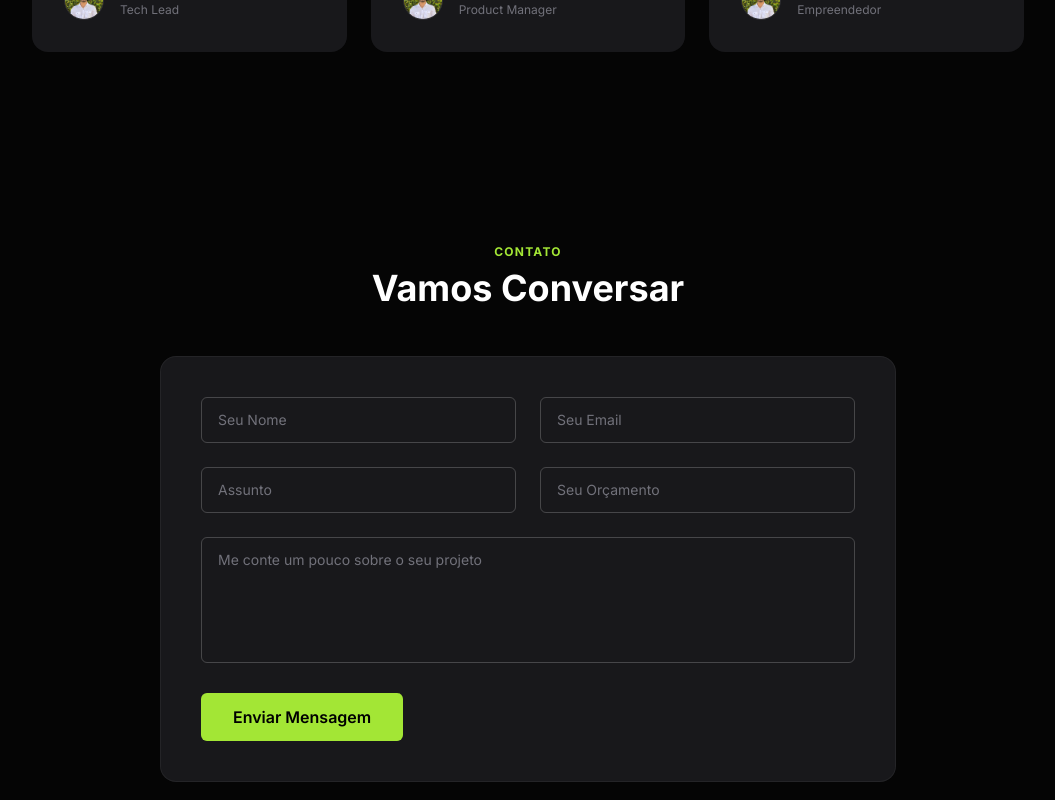
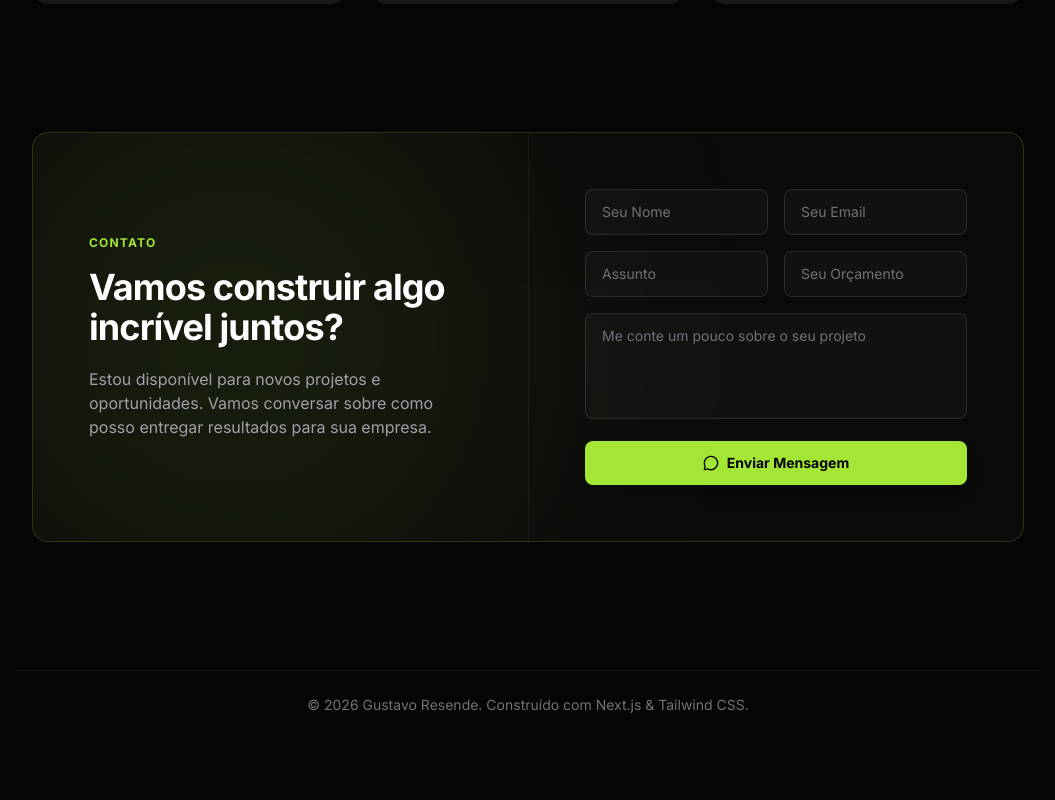
Before and after one commit to Gustavo-Resende/Portfolio, a Next.js app: page / in a window 1280 px wide. Shown: the part 4080-4880 px from the top of the page, without its empty margins (112-1167 px from the left). After the commit the page ends 4851 px from the top, so only its background shows below. Built offline with nearby package versions, Linux system fonts and the light colour scheme.

Commit message:
refactor: Redesign contact section as unified CTA + form split layout
Merge the separate CTA and contact form into a single section with
CTA text on the left and form on the right. Remove standalone
prominent CTA from Testimonials section.

```diff
--- a/src/components/ContactForm.tsx
+++ b/src/components/ContactForm.tsx
@@ -2,6 +2,7 @@
 
 import { motion } from "framer-motion";
 import { useState } from "react";
+import { MessageCircle } from "lucide-react";
 import { useLanguage } from "@/i18n/LanguageContext";
 
 export function ContactForm() {
@@ -11,7 +12,6 @@ export function ContactForm() {
   const handleSubmit = (e: React.FormEvent<HTMLFormElement>) => {
     e.preventDefault();
     setIsSubmitting(true);
-    // Simulate API call
     setTimeout(() => {
       setIsSubmitting(false);
       alert(t.contact.successMessage);
@@ -19,80 +19,88 @@ export function ContactForm() {
   };
 
   return (
-    <section className="py-24 relative z-10 w-full max-w-3xl mx-auto px-4" id="contact">
-      <div className="mb-12 text-center">
-        <span className="text-lime-primary text-xs font-bold tracking-widest uppercase mb-2 block">
+    <section className="py-16 relative z-10 w-full max-w-5xl mx-auto px-4" id="contact">
+      <motion.div
+        initial={{ opacity: 0, y: 30 }}
+        whileInView={{ opacity: 1, y: 0 }}
+        viewport={{ once: true }}
+        className="relative rounded-2xl border border-lime-primary/20 bg-[#0a0a0a] overflow-hidden"
+      >
+        {/* Background glow */}
+        <div className="absolute inset-0 pointer-events-none flex items-center justify-center">
+          <div className="absolute left-0 top-1/2 -translate-y-1/2 w-[400px] h-[400px] rounded-full blur-[150px] opacity-20 bg-[rgba(163,230,53,1)]" />
+        </div>
+
+        <div className="relative z-10 grid grid-cols-1 lg:grid-cols-2">
+          {/* Left — CTA Text */}
+          <div className="flex flex-col justify-center p-8 md:p-12 lg:p-14">
+            <span className="text-lime-primary text-xs font-bold tracking-widest uppercase mb-4 block">
               {t.contact.eyebrow}
             </span>
-        <h2 className="text-3xl md:text-4xl font-bold text-text-heading">{t.contact.title}</h2>
+            <h2 className="text-3xl md:text-4xl font-bold text-white tracking-tight leading-tight mb-5">
+              {t.cta.prominent.title}
+            </h2>
+            <p className="text-text-body text-sm md:text-base leading-relaxed max-w-md">
+              {t.cta.prominent.subtitle}
+            </p>
           </div>
 
-      <motion.form
-        initial={{ opacity: 0, y: 20 }}
-        whileInView={{ opacity: 1, y: 0 }}
-        viewport={{ once: true }}
-        onSubmit={handleSubmit}
-        className="space-y-6 bg-[#18181B] border border-white/5 p-8 md:p-10 rounded-2xl"
-      >
-        <div className="grid grid-cols-1 md:grid-cols-2 gap-6">
-          <div className="space-y-2">
+          {/* Right — Form */}
+          <div className="p-8 md:p-12 lg:p-14 lg:border-l border-t lg:border-t-0 border-white/5">
+            <form onSubmit={handleSubmit} className="space-y-4">
+              <div className="grid grid-cols-2 gap-4">
                 <input
                   type="text"
                   id="name"
                   required
                   placeholder={t.contact.namePlaceholder}
-              className="w-full bg-transparent border border-white/20 rounded-md px-4 py-3 text-text-body placeholder:text-text-muted focus:outline-none focus:border-lime-primary transition-colors text-sm"
+                  className="w-full bg-white/[0.03] border border-white/10 rounded-lg px-4 py-3 text-text-body placeholder:text-text-muted focus:outline-none focus:border-lime-primary/50 transition-colors text-sm"
                 />
-          </div>
-          <div className="space-y-2">
                 <input
                   type="email"
                   id="email"
                   required
                   placeholder={t.contact.emailPlaceholder}
-              className="w-full bg-transparent border border-white/20 rounded-md px-4 py-3 text-text-body placeholder:text-text-muted focus:outline-none focus:border-lime-primary transition-colors text-sm"
+                  className="w-full bg-white/[0.03] border border-white/10 rounded-lg px-4 py-3 text-text-body placeholder:text-text-muted focus:outline-none focus:border-lime-primary/50 transition-colors text-sm"
                 />
               </div>
-        </div>
 
-        <div className="grid grid-cols-1 md:grid-cols-2 gap-6">
-          <div className="space-y-2">
+              <div className="grid grid-cols-2 gap-4">
                 <input
                   type="text"
                   id="subject"
                   required
                   placeholder={t.contact.subjectPlaceholder}
-              className="w-full bg-transparent border border-white/20 rounded-md px-4 py-3 text-text-body placeholder:text-text-muted focus:outline-none focus:border-lime-primary transition-colors text-sm"
+                  className="w-full bg-white/[0.03] border border-white/10 rounded-lg px-4 py-3 text-text-body placeholder:text-text-muted focus:outline-none focus:border-lime-primary/50 transition-colors text-sm"
                 />
-          </div>
-          <div className="space-y-2">
                 <input
                   type="text"
                   id="budget"
                   placeholder={t.contact.budgetPlaceholder}
-              className="w-full bg-transparent border border-white/20 rounded-md px-4 py-3 text-text-body placeholder:text-text-muted focus:outline-none focus:border-lime-primary transition-colors text-sm"
+                  className="w-full bg-white/[0.03] border border-white/10 rounded-lg px-4 py-3 text-text-body placeholder:text-text-muted focus:outline-none focus:border-lime-primary/50 transition-colors text-sm"
                 />
               </div>
-        </div>
 
-        <div className="space-y-2">
               <textarea
                 id="message"
                 required
-            rows={5}
+                rows={4}
                 placeholder={t.contact.messagePlaceholder}
-            className="w-full bg-transparent border border-white/20 rounded-md px-4 py-3 text-text-body placeholder:text-text-muted focus:outline-none focus:border-lime-primary transition-colors resize-none text-sm"
+                className="w-full bg-white/[0.03] border border-white/10 rounded-lg px-4 py-3 text-text-body placeholder:text-text-muted focus:outline-none focus:border-lime-primary/50 transition-colors resize-none text-sm"
               ></textarea>
-        </div>
 
               <button
                 type="submit"
                 disabled={isSubmitting}
-          className="bg-lime-primary hover:bg-[#b4f04b] text-black font-semibold py-3 px-8 rounded-md transition-colors disabled:opacity-50 disabled:cursor-not-allowed mt-4 w-auto inline-block"
+                className="w-full inline-flex items-center justify-center gap-2 bg-lime-primary hover:bg-[#b4f04b] text-black font-bold py-3 rounded-lg transition-all disabled:opacity-50 disabled:cursor-not-allowed shadow-lg hover:scale-[1.02] text-sm"
               >
+                <MessageCircle className="w-4 h-4" />
                 {isSubmitting ? t.contact.submittingText : t.contact.submitText}
               </button>
-      </motion.form>
+            </form>
+          </div>
+        </div>
+      </motion.div>
     </section>
   );
 }
--- a/src/components/Testimonials.tsx
+++ b/src/components/Testimonials.tsx
@@ -4,13 +4,12 @@ import { motion } from "framer-motion";
 import { Quote } from "lucide-react";
 import Image from "next/image";
 import { useLanguage } from "@/i18n/LanguageContext";
-
 export function Testimonials() {
   const { t } = useLanguage();
 
   return (
-    <section className="py-24 relative z-10 w-full max-w-5xl mx-auto px-4" id="testimonials">
-      <div className="mb-16 text-center">
+    <section className="py-16 relative z-10 w-full max-w-5xl mx-auto px-4" id="testimonials">
+      <div className="mb-12 text-center">
         <span className="text-lime-primary text-xs font-bold tracking-widest uppercase mb-2 block">
           {t.testimonials.eyebrow}
         </span>
@@ -45,6 +44,7 @@ export function Testimonials() {
           </motion.div>
         ))}
       </div>
+
     </section>
   );
 }
```
Lines whose indentation alone changed are shown as unchanged.
